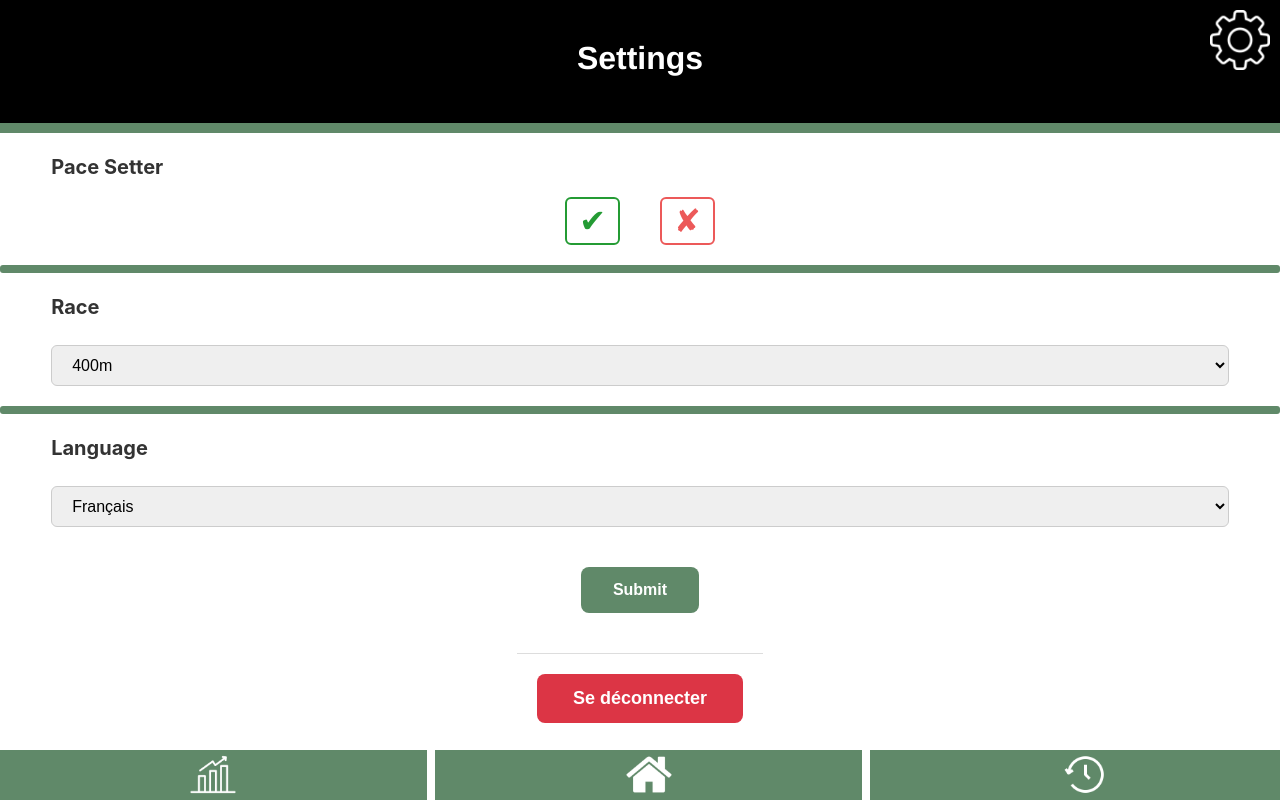
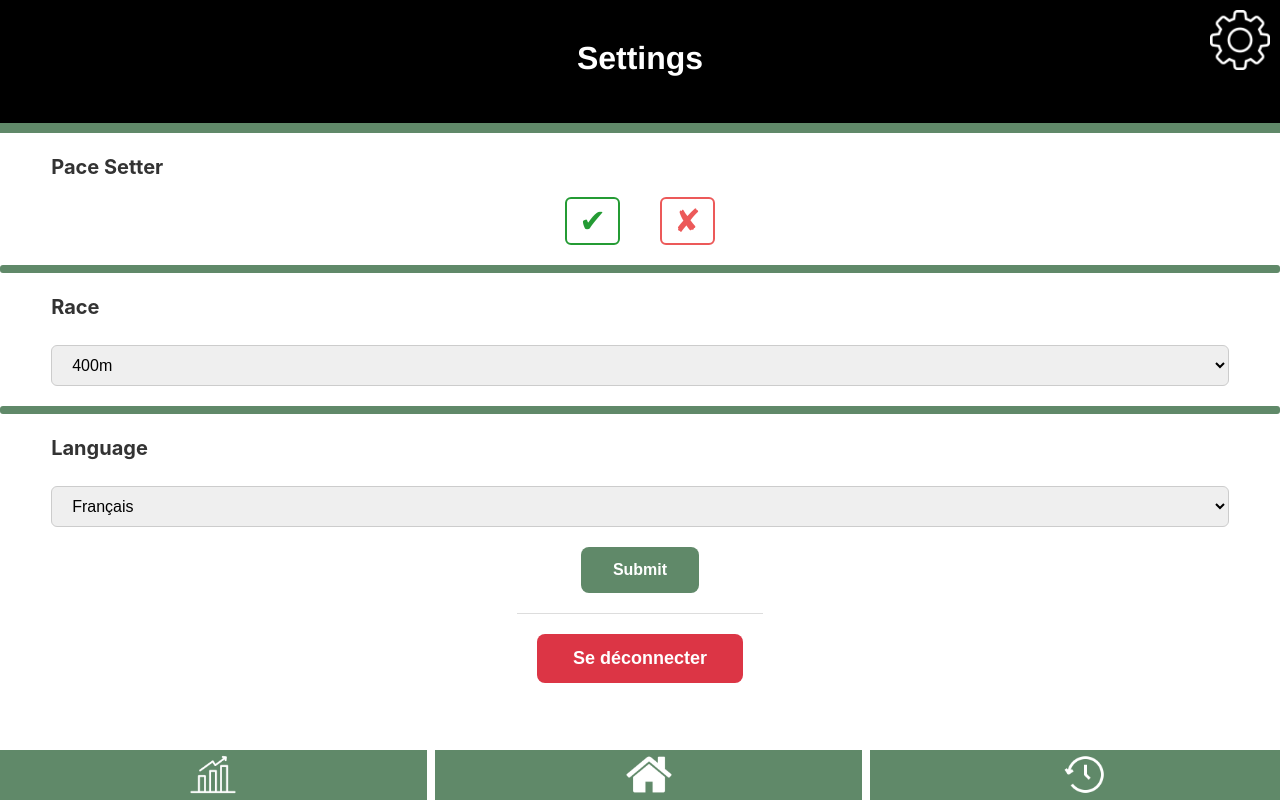
Before and after one commit to DanielHammouti/Projet-Application---Laser-RUN, a PHP site: page /src/html/settings_page.html in a window 1280 px wide. Run offline with PHP 8.4, Linux system fonts and the light colour scheme; some libraries are stand-ins or nearby versions.

Commit message:
page settings

```diff
--- a/src/css/style_settings.css
+++ b/src/css/style_settings.css
@@ -95,7 +95,7 @@ h1, h2, h3 {
 .center-page {
   display: flex;
   justify-content: center;
-  margin: 40px 0;
+  margin: 20px 0;
 }
 
 .bouton_valide {
```
